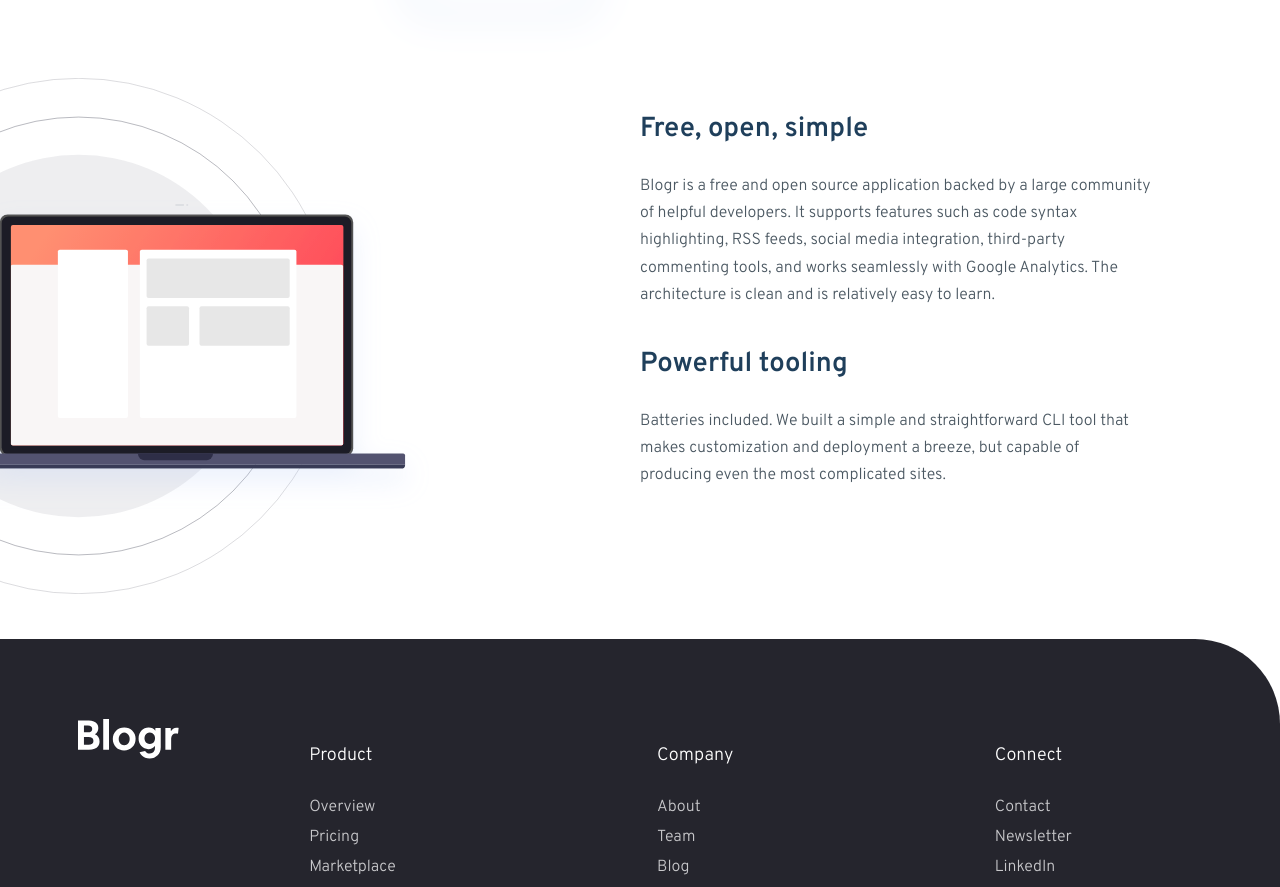
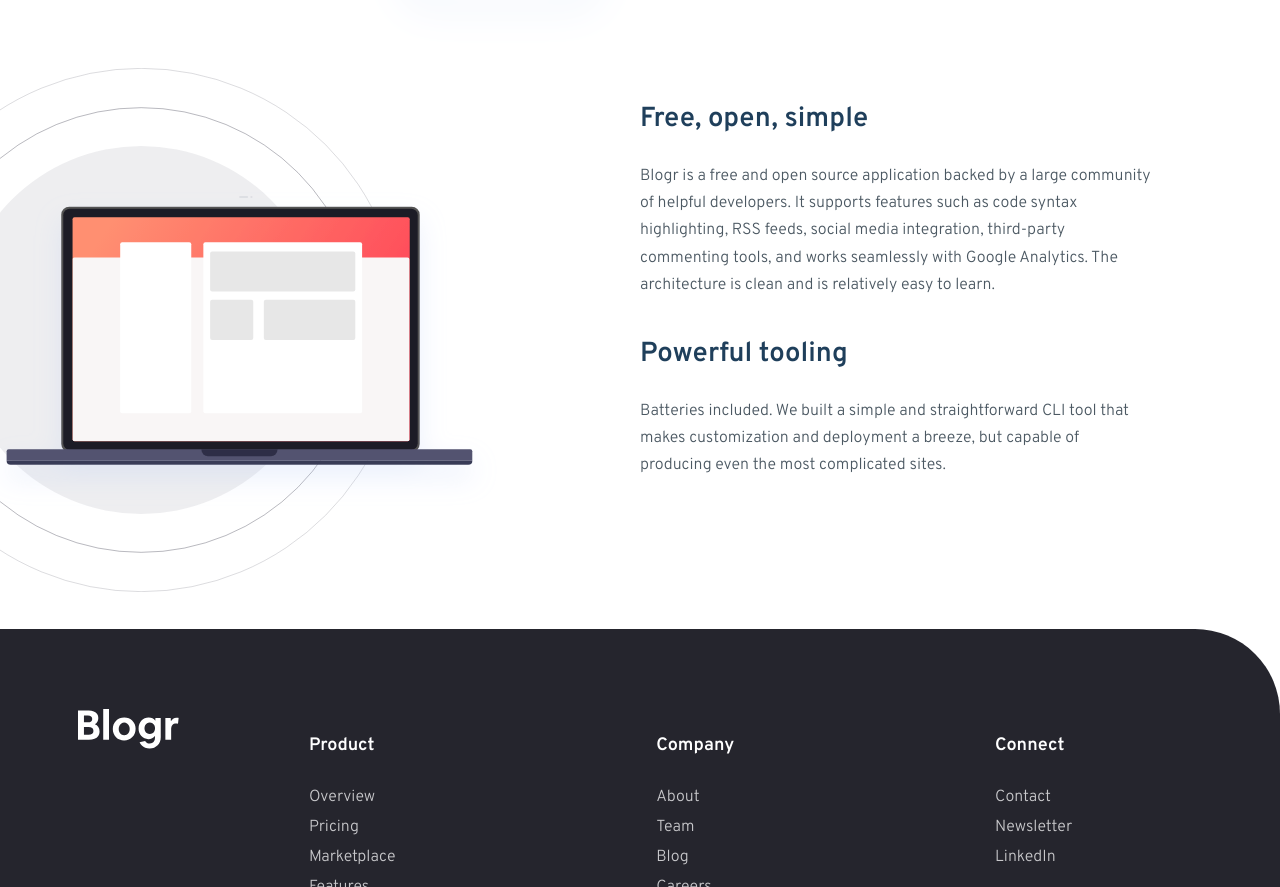
Before and after one commit to MuriWolf/Blogr, a plain HTML site: page index.html in a window 1280 px wide. Shown: the part 1913-2800 px from the top of the page. Drawn offline with Linux system fonts and the light colour scheme.

Commit message:
Some fixings

```diff
--- a/src/sass/Components/_buttons.scss
+++ b/src/sass/Components/_buttons.scss
@@ -7,6 +7,7 @@
     width: 140px;
     padding: 0.6em 0;
 
+    font-family: var(--secondary-font);
     font-weight: 700;
     text-align: center;
     text-decoration: none;
@@ -17,19 +18,28 @@
     border-radius: 100px;
 }
 
+.intro__btns {
+    margin-top: 4em;
+}
+
 .signup-btn {
     background-image: linear-gradient(to right, var(--very-light-red),
     var(--light-red));
     color: var(--white);
 
     &:hover {
+        background-image: none;
         background-color: var(--very-light-red--CTA-hover);
-        background-image: none;
+        color: var(--white);
     }
 }
 
-.intro__btns {
-    margin-top: 5em;
+@include br.for-size(medium) {
+    .signup-btn {
+        background-image: none;
+        background-color: var(--white);
+        color: var(--light-red--CTA-text);
+    }
 }
 
 .start-for-free__btn {
--- a/src/sass/Components/_images.scss
+++ b/src/sass/Components/_images.scss
@@ -22,7 +22,7 @@
 @include br.for-size(medium) {
     .picture-section__img {
         position: absolute;
-        width: 50%;
+        width: 60%;
         top: -10%;
     }
 
--- a/src/sass/Components/_lists.scss
+++ b/src/sass/Components/_lists.scss
@@ -90,7 +90,7 @@
         content: attr(data-title);
         font-size: 1.8rem;
         color: var(--white);
-        font-weight: 400;
+        font-weight: 700;
         display: block;
         margin-bottom: 1.5em;
     }
--- a/src/sass/layout/_footer.scss
+++ b/src/sass/layout/_footer.scss
@@ -4,6 +4,7 @@
 .footer {
     padding-top: 80px;
     padding-bottom: 40px;
+    margin-top: 150px;
     background-color: var(--very-dark-black-blue);
     text-align: center;
     border-top-right-radius: var(--border-section);
```
Also changed, not shown: src/sass/main.css, 1 other file.
